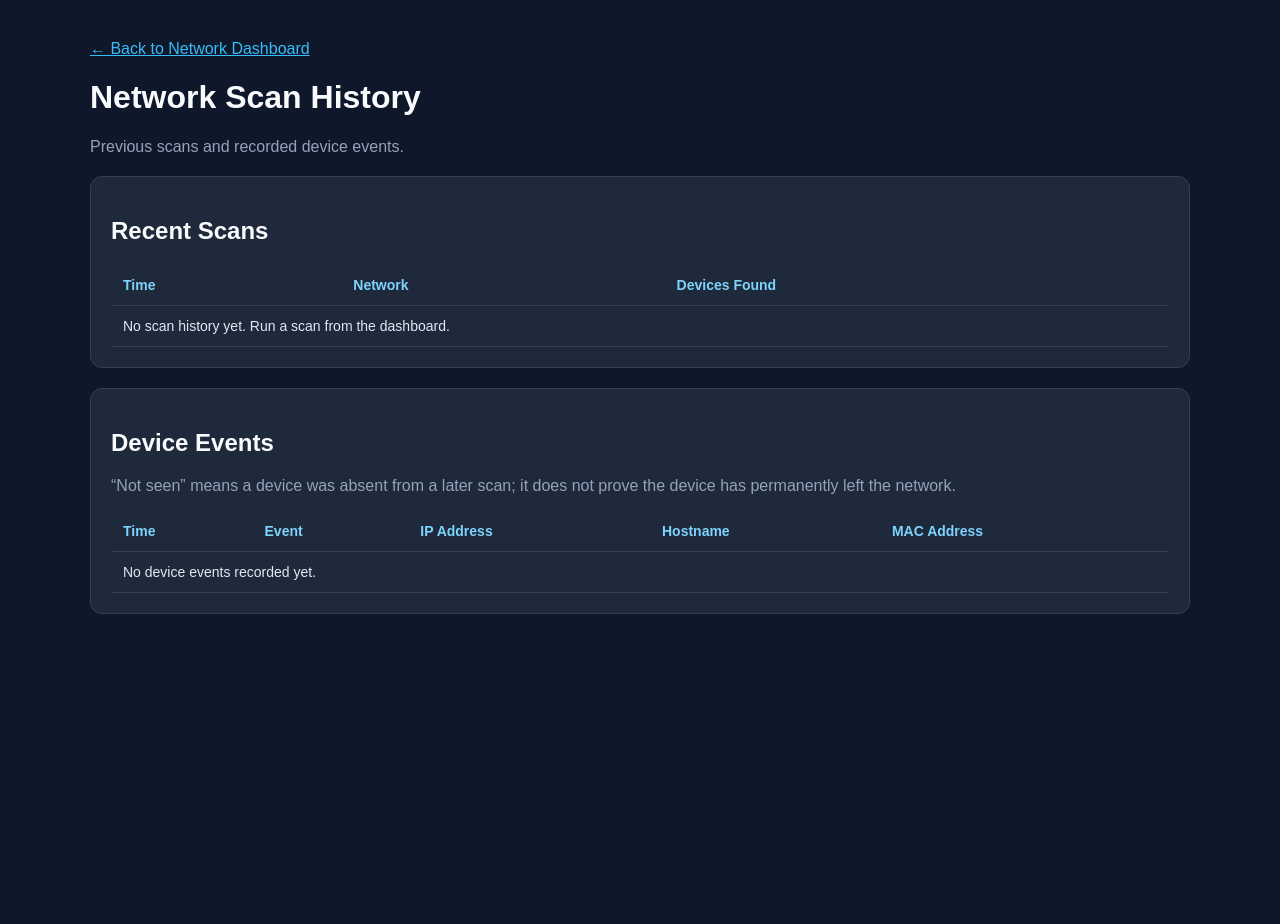
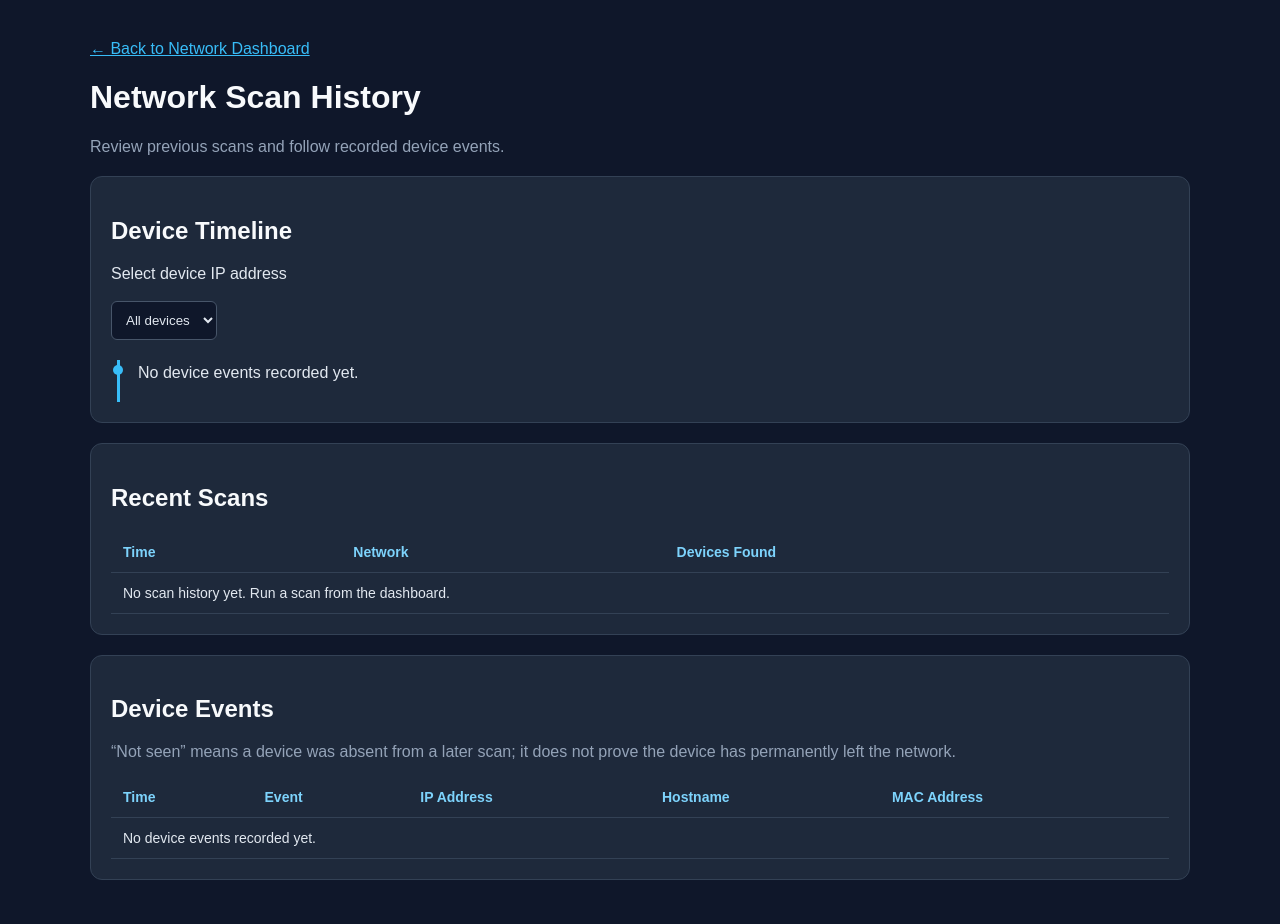
Before and after one commit to mr-hacker39/wifi-network-map, a Flask app: page /history in a window 1280 px wide. Before the commit the page ends 614 px from the top, so only its background shows below. Run offline with Flask 3, Linux system fonts and the light colour scheme.

Commit message:
Add device history timeline

```diff
--- a/src/dashboard/templates/history.html
+++ b/src/dashboard/templates/history.html
@@ -1,10 +1,9 @@
-
 <!DOCTYPE html>
 <html lang="en">
 <head>
     <meta charset="UTF-8">
     <meta name="viewport" content="width=device-width, initial-scale=1.0">
-    <title>Network Scan History</title>
+    <title>Network Device Timeline</title>
     <style>
         * { box-sizing: border-box; }
         body {
@@ -25,6 +24,15 @@
             overflow-x: auto;
         }
         h1, h2 { color: #f8fafc; }
+        .muted { color: #94a3b8; }
+        select {
+            background: #0f172a;
+            color: #e2e8f0;
+            border: 1px solid #475569;
+            padding: 10px;
+            border-radius: 6px;
+            max-width: 100%;
+        }
         table {
             width: 100%;
             border-collapse: collapse;
@@ -37,14 +45,90 @@
             font-size: 14px;
         }
         th { color: #7dd3fc; }
-        .muted { color: #94a3b8; }
+        .timeline {
+            list-style: none;
+            padding: 0;
+            margin: 20px 0 0;
+        }
+        .timeline li {
+            border-left: 3px solid #38bdf8;
+            padding: 4px 0 20px 18px;
+            margin-left: 6px;
+            position: relative;
+        }
+        .timeline li::before {
+            content: "";
+            position: absolute;
+            left: -7px;
+            top: 5px;
+            width: 10px;
+            height: 10px;
+            border-radius: 50%;
+            background: #38bdf8;
+        }
+        .event-label {
+            font-weight: bold;
+            color: #7dd3fc;
+        }
+        @media (max-width: 600px) {
+            body { padding: 12px; }
+            .panel { padding: 14px; }
+        }
     </style>
 </head>
 <body>
 <main>
     <p><a href="/">← Back to Network Dashboard</a></p>
     <h1>Network Scan History</h1>
-    <p class="muted">Previous scans and recorded device events.</p>
+    <p class="muted">Review previous scans and follow recorded device events.</p>
+
+    <section class="panel">
+        <h2>Device Timeline</h2>
+        <label for="device-select">Select device IP address</label>
+        <br><br>
+        <select id="device-select">
+            <option value="all">All devices</option>
+            {% set device_ips = namespace(values=[]) %}
+            {% for item in history %}
+                {% for device in item.devices %}
+                    {% if device.ip and device.ip not in device_ips.values %}
+                        {% set _ = device_ips.values.append(device.ip) %}
+                    {% endif %}
+                {% endfor %}
+            {% endfor %}
+            {% for event in events %}
+                {% if event.ip and event.ip not in device_ips.values %}
+                    {% set _ = device_ips.values.append(event.ip) %}
+                {% endif %}
+            {% endfor %}
+            {% for ip in device_ips.values|sort %}
+                <option value="{{ ip }}">{{ ip }}</option>
+            {% endfor %}
+        </select>
+
+        <ul class="timeline" id="device-timeline">
+            {% for event in events %}
+                <li data-ip="{{ event.ip }}">
+                    <div class="event-label">
+                        {% if event.type == 'first_seen' %}
+                            First seen
+                        {% elif event.type == 'appeared' %}
+                            Device appeared
+                        {% elif event.type == 'not_seen' %}
+                            Device not seen
+                        {% else %}
+                            {{ event.type|replace('_', ' ')|title }}
+                        {% endif %}
+                    </div>
+                    <p>{{ event.ip }} — {{ event.hostname or 'Unknown' }}</p>
+                    <p class="muted">{{ event.time }} · Network: {{ event.network or 'Unknown' }}</p>
+                </li>
+            {% else %}
+                <li id="no-events">No device events recorded yet.</li>
+            {% endfor %}
+        </ul>
+        <p id="empty-timeline" class="muted" hidden>No events found for this device.</p>
+    </section>
 
     <section class="panel">
         <h2>Recent Scans</h2>
@@ -92,7 +176,7 @@
                 {% for event in events %}
                     <tr>
                         <td>{{ event.time }}</td>
-                    <td>{{ event.type }}</td>
+                        <td>{{ event.type|replace('_', ' ')|title }}</td>
                         <td>{{ event.ip }}</td>
                         <td>{{ event.hostname }}</td>
                         <td>{{ event.mac }}</td>
@@ -106,5 +190,30 @@
         </table>
     </section>
 </main>
+
+<script>
+    const deviceSelect = document.getElementById("device-select");
+    const timelineItems = Array.from(
+        document.querySelectorAll("#device-timeline li[data-ip]")
+    );
+    const emptyMessage = document.getElementById("empty-timeline");
+
+    function filterTimeline() {
+        const selectedIP = deviceSelect.value;
+        let visibleCount = 0;
+
+        timelineItems.forEach((item) => {
+            const visible =
+                selectedIP === "all" || item.dataset.ip === selectedIP;
+
+            item.hidden = !visible;
+            if (visible) visibleCount++;
+        });
+
+        emptyMessage.hidden = visibleCount > 0;
+    }
+
+    deviceSelect.addEventListener("change", filterTimeline);
+</script>
 </body>
 </html>
```
Lines whose indentation alone changed are shown as unchanged.
